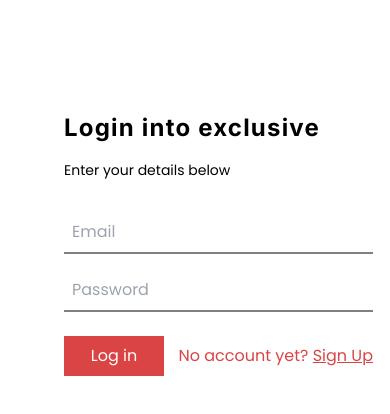
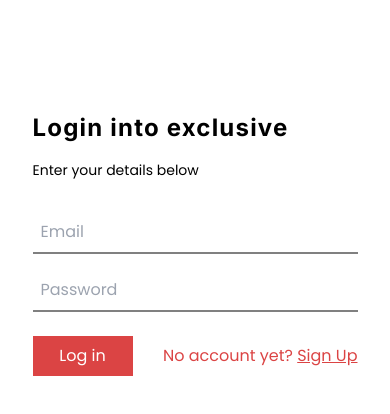
Before and after one commit to Kezmandre/electronic_commerce, a React (Create React App) app in the folder Frontend/: page /login in a window 390 px wide. Shown: the top 414 px of the page. Built offline with nearby package versions, Linux system fonts and the light colour scheme; some icons are missing.

Commit message:
login and sign up page

```diff
--- a/Frontend/src/Components/Layout/Layout.js
+++ b/Frontend/src/Components/Layout/Layout.js
@@ -2,25 +2,11 @@ import React from 'react'
 import Advert from '../Advert/Advert'
 import Navigation from '../Navigation/Navigation'
 import Footer from '../Footer/Footer'
-import {ToastContainer} from "react-toastify"
-import "react-toastify/dist/ReactToastify.css"
+
 const Layout = ({children}) => {
   return (
     <div>
-      <ToastContainer
-        position="top-right"
-        autoClose={5000}
-        hideProgressBar={false}
-        newestOnTop={false}
-        closeOnClick
-        rtl={false}
-        pauseOnFocusLoss
-        draggable
-        pauseOnHover
-        theme="light"
-      />
-      {/* Same as */}
-      <ToastContainer />
+
 
         <Advert/>
         <Navigation/>
--- a/Frontend/src/Components/Login/Login.jsx
+++ b/Frontend/src/Components/Login/Login.jsx
@@ -38,29 +38,29 @@ const Login = () => {
       toast.success(`welcome back ${user.name}`);
       setTimeout(() => {
         navigate("/");
-      }, 5000);
+      }, 3000);
     }
 
     if (error) {
       toast.error(`${error}`);
       setTimeout(() => {
         dispatch({ type: LOGIN_USER_RESET });
-      });
+      },5000);
     }
   }, [success, error]);
 
   return (
     <div className="m-0 p-0 border-box">
-      <div className="w-10/12  mx-12 flex justify-center item-center">
+      <div className="w-10/12 mx-auto lg:mx-12 flex justify-center item-center">
         <div className="flex-grow my-6 hidden lg:flex">
           <img src={signUp_img} alt="" className="w-full h-full" />
         </div>
-        <div className="w-[500px] h-[500px]  ml-4 ">
-          <div className="w-full h-full mx-auto mt-20">
-            <p className="font-inter text-left pt-8 font-bold tracking-wider text-2xl pb-4">
+        <div className="w-[500px] h-[500px] mx-auto lg:ml-4">
+          <div className="w-full h-full mt-20">
+            <p className="font-inter text-start pt-8 font-bold tracking-wider text-2xl pb-4">
               Login into exclusive
             </p>
-            <p className="font-poppins text-left text-sm pb-8">
+            <p className="font-poppins text-start text-sm pb-8">
               Enter your details below
             </p>
             <div className=" w-full mb-4 ">
--- a/Frontend/src/Components/Register/Register.jsx
+++ b/Frontend/src/Components/Register/Register.jsx
@@ -54,11 +54,11 @@ const Register = () => {
   },[success,error])
   return (
     <div className="m-0 p-0 border-box">
-      <div className="w-10/12  mx-12  flex justify-center item-center">
+      <div className="w-10/12 mx-auto lg:mx-12  flex justify-center item-center">
         <div className="flex-grow my-6 hidden lg:flex">
           <img src={signUp_img} alt="" className="w-full h-full" />
         </div>
-        <div className="w-[400px] h-[500px]  my-auto ml-4">
+        <div className="w-[400px] h-[500px]  mx-auto lg:ml-4">
           <div className="w-10/12  h-full mx-auto mt-10">
             <p className="font-inter text-left font-bold tracking-wider text-lg md:text-xl lg:text-2xl  py-4">
               Create an Account
--- a/Frontend/src/Redux/actions/user.js
+++ b/Frontend/src/Redux/actions/user.js
@@ -10,14 +10,15 @@ import {
 } from "../constants";
 import { toast } from "react-toastify";
 
-const Base_url = process.env.NODE_ENV === "production" ? "" : "http://localhost:5000"
-export const Logout=()=>async(dispatch, state)=>{
+const Base_url =
+  process.env.NODE_ENV === "production" ? "" : "http://localhost:5000";
+export const Logout = () => async (dispatch, state) => {
   dispatch({
-    type:LOGIN_USER_RESET
-  })
-  localStorage.setItem("userInfo",null)
-  toast.success("Logged out")
-}
+    type: LOGIN_USER_RESET,
+  });
+  localStorage.setItem("userInfo", null);
+  toast.success("Logged out");
+};
 
 export const loginUserAction = (items) => async (dispatch, state) => {
   const config = {
@@ -44,7 +45,7 @@ export const loginUserAction = (items) => async (dispatch, state) => {
       payload: userInfo,
     });
 
-    localStorage.setItem("userInfo", JSON.stringify(userInfo))
+    localStorage.setItem("userInfo", JSON.stringify(userInfo));
   } catch (error) {
     let message =
       error.response && error.response.data.errors
@@ -52,17 +53,15 @@ export const loginUserAction = (items) => async (dispatch, state) => {
         : error.response && error.response.data.message
         ? error.response.data.message
         : error.message;
-
+    if (message.includes("jwt")) {
+      dispatch(Logout());
+    }
     dispatch({
       type: LOGIN_USER_ERROR,
       payload: message,
     });
-
   }
 };
-
-
-
 
 export const createUserAction = (items) => async (dispatch, state) => {
   const config = {
@@ -78,18 +77,18 @@ export const createUserAction = (items) => async (dispatch, state) => {
 
     const { data } = await axios.post(
       `${Base_url}/users`,
-      {name:items.name, email: items.email, password: items.password },
+      { name: items.name, email: items.email, password: items.password },
       config
     );
 
-    const createUserInfo = { ...data.payload};
+    const createUserInfo = { ...data.payload };
 
     dispatch({
       type: CREATE_USER_SUCCESS,
       payload: createUserInfo,
     });
 
-    localStorage.setItem("createUserInfo", JSON.stringify(createUserInfo))
+    localStorage.setItem("createUserInfo", JSON.stringify(createUserInfo));
   } catch (error) {
     let message =
       error.response && error.response.data.errors
--- a/Frontend/src/index.js
+++ b/Frontend/src/index.js
@@ -5,11 +5,27 @@ import App from './App';
 import {store} from "./Redux/store"
 import { Provider } from 'react-redux';
 import {BrowserRouter as Router} from "react-router-dom"
+import {ToastContainer} from "react-toastify"
+import "react-toastify/dist/ReactToastify.css"
 
 const root = ReactDOM.createRoot(document.getElementById('root'));
 root.render(
   <React.StrictMode>
     <Provider store={store}>
+    <ToastContainer
+        position="top-right"
+        autoClose={5000}
+        hideProgressBar={false}
+        newestOnTop={false}
+        closeOnClick
+        rtl={false}
+        pauseOnFocusLoss
+        draggable
+        pauseOnHover
+        theme="light"
+      />
+      {/* Same as */}
+      <ToastContainer />
     <Router>
     <App />
     </Router>
```
Also changed, not shown: 1 other file (tests, documents, lock files or other folders).
